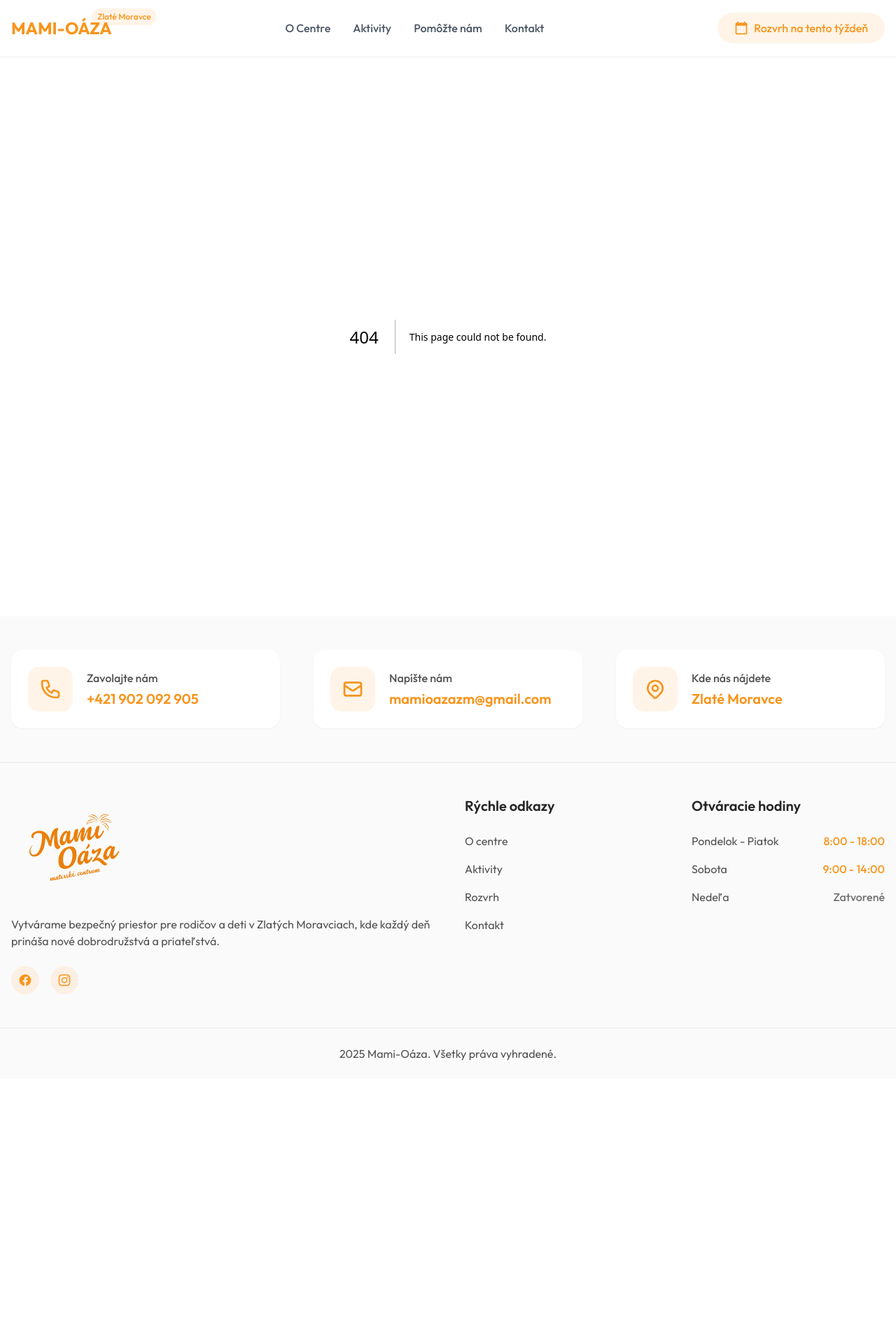
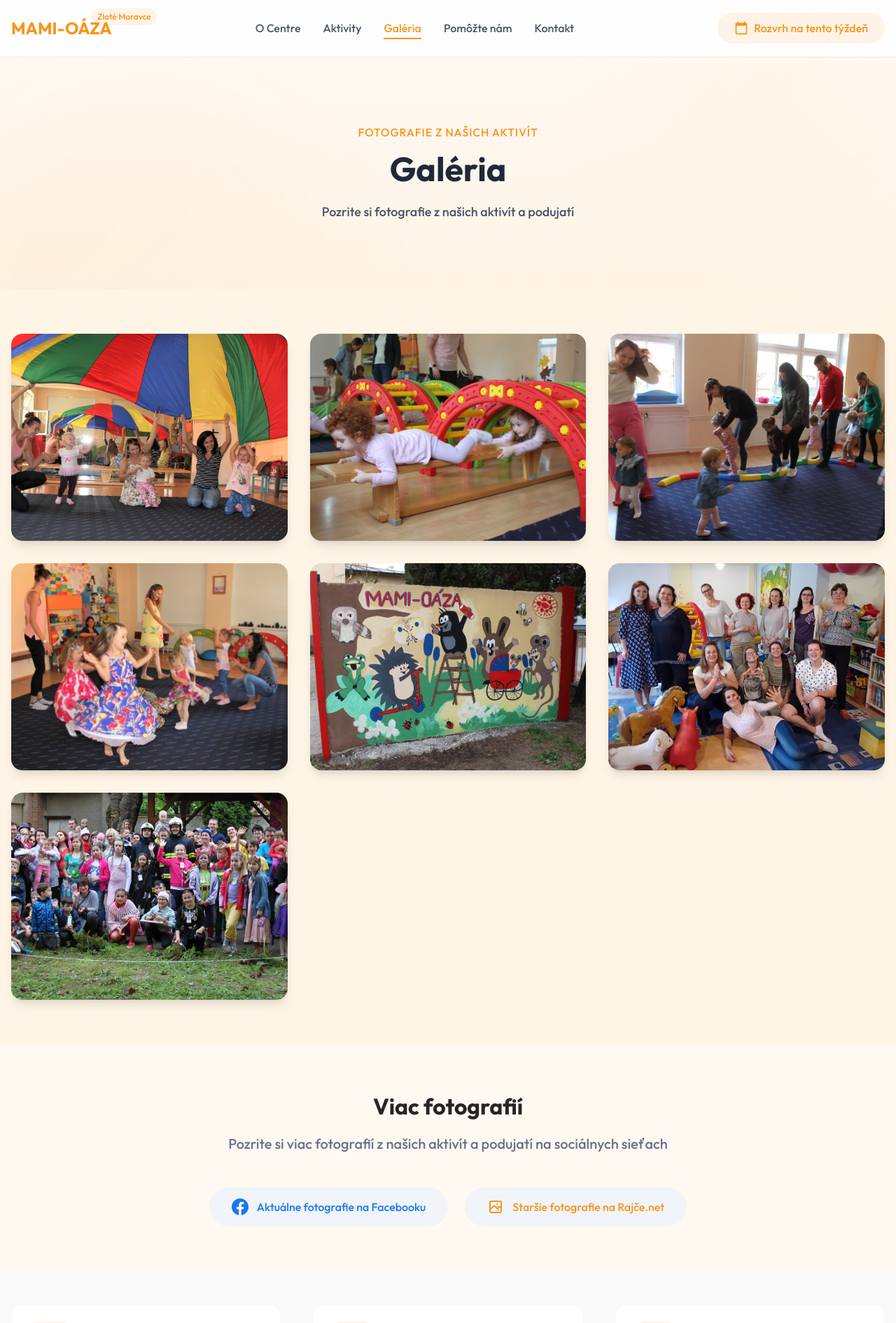
Before and after one commit to martinpagac01/mamioaza, a Next.js app in the folder mamioaza_web/: page /galeria in a window 1280 px wide. Before the commit this address had no page. Shown: the top 1891 px of the page at 70% size. Before the commit the page ends 1542 px from the top, so only its background shows below. Built offline with nearby package versions, Linux system fonts and the light colour scheme.

Commit message:
Update gallery page buttons and styling

```diff
--- /dev/null
+++ b/mamioaza_web/src/app/galeria/page.tsx
@@ -0,0 +1,5 @@
+import Gallery from '@/components/pages/gallery/Gallery';
+
+export default function GalleryPage() {
+  return <Gallery />;
+}
--- a/mamioaza_web/src/app/globals.css
+++ b/mamioaza_web/src/app/globals.css
@@ -18,16 +18,30 @@
   --neutral-50: #FAFAFA;
   --neutral-100: #F5F5F5;
   --neutral-200: #E5E5E5;
+  --neutral-600: #475569;
   --neutral-800: #262626;
 }
 
 html {
   scroll-behavior: smooth;
+  -webkit-font-smoothing: antialiased;
+  -moz-osx-font-smoothing: grayscale;
 }
 
 body {
+  color: var(--neutral-600);
+  background-color: var(--neutral-50);
+  overscroll-behavior-y: none;
+  font-weight: 500;
+}
+
+h1, h2, h3, h4, h5, h6 {
   color: var(--neutral-800);
-  background-color: var(--neutral-50);
+  font-weight: 700;
+}
+
+p {
+  font-weight: 500;
 }
 
 /* Logo color override */
@@ -59,6 +73,26 @@ body {
   animation: float 6s ease-in-out 3s infinite;
 }
 
+.transform-gpu {
+  transform: translateZ(0);
+  backface-visibility: hidden;
+  perspective: 1000;
+  will-change: transform;
+}
+
+.will-animate {
+  will-change: transform, opacity;
+}
+
+@media (prefers-reduced-motion: reduce) {
+  * {
+    animation-duration: 0.01ms !important;
+    animation-iteration-count: 1 !important;
+    transition-duration: 0.01ms !important;
+    scroll-behavior: auto !important;
+  }
+}
+
 @layer components {
   .container {
     @apply max-w-7xl mx-auto px-4 sm:px-6 lg:px-8;
--- a/mamioaza_web/src/components/layout/Footer.tsx
+++ b/mamioaza_web/src/components/layout/Footer.tsx
@@ -152,8 +152,8 @@ export default function Footer() {
         {/* Copyright */}
         <div className="border-t border-neutral-200/80">
           <div className="container mx-auto px-4 py-6">
-            <p className="text-center text-neutral-600">
-              {new Date().getFullYear()} Mami-Oáza. Všetky práva vyhradené.
+            <p className="text-center text-neutral-600 text-sm">
+              &copy; 2008-2025 Materské centrum MAMI - OÁZA. Všetky práva vyhradené.
             </p>
           </div>
         </div>
--- a/mamioaza_web/src/components/layout/Header.tsx
+++ b/mamioaza_web/src/components/layout/Header.tsx
@@ -15,6 +15,7 @@ export default function Header() {
   const mainNavLinks = [
     { href: '/o-centre', label: 'O Centre' },
     { href: '/aktivity', label: 'Aktivity' },
+    { href: '/galeria', label: 'Galéria' },
     { href: '/pomozte-nam', label: 'Pomôžte nám' },
     { href: '/kontakt', label: 'Kontakt' },
   ];
--- a/mamioaza_web/src/components/pages/activities/ActivityCategories.tsx
+++ b/mamioaza_web/src/components/pages/activities/ActivityCategories.tsx
@@ -95,23 +95,26 @@ export default function ActivityCategories() {
             <motion.span
               initial={{ opacity: 0, y: 20 }}
               whileInView={{ opacity: 1, y: 0 }}
-              className="inline-block text-[#F8941C] uppercase tracking-wider font-medium mb-4"
+              viewport={{ margin: "-20% 0px -20% 0px", once: true }}
+              className="inline-block text-[#F8941C] uppercase tracking-wider font-medium mb-4 will-animate"
             >
               NAŠE AKTIVITY
             </motion.span>
             <motion.h2
               initial={{ opacity: 0, y: 20 }}
               whileInView={{ opacity: 1, y: 0 }}
+              viewport={{ margin: "-20% 0px -20% 0px", once: true }}
               transition={{ delay: 0.1 }}
-              className="text-5xl lg:text-6xl font-bold mb-6"
+              className="text-5xl lg:text-6xl font-bold mb-6 text-text-dark will-animate"
             >
               Čo u nás nájdete?
             </motion.h2>
             <motion.p
               initial={{ opacity: 0, y: 20 }}
               whileInView={{ opacity: 1, y: 0 }}
+              viewport={{ margin: "-20% 0px -20% 0px", once: true }}
               transition={{ delay: 0.2 }}
-              className="text-2xl max-w-3xl mx-auto leading-relaxed"
+              className="text-2xl max-w-3xl mx-auto leading-relaxed text-text will-animate font-medium"
             >
               Ponúkame široké spektrum aktivít pre deti aj rodičov.
               Každý si u nás nájde to svoje.
--- /dev/null
+++ b/mamioaza_web/src/components/pages/gallery/Gallery.tsx
@@ -0,0 +1,104 @@
+'use client';
+
+import { motion } from 'framer-motion';
+import Image from 'next/image';
+import Link from 'next/link';
+
+const images = [
+  '/img1.jpg',
+  '/img2.jpg',
+  '/img3.jpg',
+  '/img4.jpg',
+  '/img5.jpg',
+  '/img6.jpg',
+  '/img7.jpg',
+];
+
+export default function Gallery() {
+  return (
+    <div className="min-h-screen bg-cream">
+      {/* Hero Section */}
+      <div className="relative bg-gradient-to-b from-[#FFF9F2] to-[#FFF4E6] transform-gpu">
+        {/* Floating background elements */}
+        <div className="absolute inset-0 overflow-hidden">
+          <div className="absolute -left-20 top-20 w-[600px] h-[600px] bg-gradient-to-br from-[#F8941C]/5 to-transparent rounded-full blur-3xl transform-gpu will-change-transform" />
+          <div className="absolute -right-40 bottom-0 w-[500px] h-[500px] bg-gradient-to-bl from-[#F8941C]/3 to-transparent rounded-full blur-3xl transform-gpu will-change-transform" />
+        </div>
+
+        <div className="container mx-auto px-4 py-24">
+          <div className="max-w-4xl mx-auto text-center">
+            <span className="inline-block text-[#F8941C] uppercase tracking-wider font-medium mb-4">
+              FOTOGRAFIE Z NAŠICH AKTIVÍT
+            </span>
+            <h1 className="text-[#1E293B] text-4xl lg:text-5xl font-bold mb-6">
+              Galéria
+            </h1>
+            <p className="text-slate-600 text-lg max-w-2xl mx-auto">
+              Pozrite si fotografie z našich aktivít a podujatí
+            </p>
+          </div>
+        </div>
+      </div>
+
+      {/* Gallery Grid */}
+      <div className="container mx-auto px-4 py-16">
+        <div className="grid grid-cols-1 md:grid-cols-2 lg:grid-cols-3 gap-8">
+          {images.map((src, index) => (
+            <motion.div
+              key={src}
+              initial={{ opacity: 0, y: 20 }}
+              whileInView={{ opacity: 1, y: 0 }}
+              viewport={{ margin: "-20% 0px -20% 0px", once: true }}
+              transition={{ delay: index * 0.1 }}
+              className="relative aspect-[4/3] rounded-2xl overflow-hidden group shadow-lg hover:shadow-xl transition-all duration-300"
+            >
+              <Image
+                src={src}
+                alt="Aktivity v Mami-Oáze"
+                fill
+                className="object-cover transition-transform duration-300 group-hover:scale-105"
+              />
+              <div className="absolute inset-0 bg-black/20 opacity-0 group-hover:opacity-100 transition-opacity" />
+            </motion.div>
+          ))}
+        </div>
+      </div>
+
+      {/* Social Links Section */}
+      <div className="bg-[#FFF9F2] py-16">
+        <div className="container mx-auto px-4">
+          <div className="max-w-3xl mx-auto text-center">
+            <h2 className="text-[32px] font-bold mb-4">
+              Viac fotografií
+            </h2>
+            <p className="text-[#64748B] text-xl mb-12">
+              Pozrite si viac fotografií z našich aktivít a podujatí na sociálnych sieťach
+            </p>
+            <div className="flex items-center justify-center gap-6">
+              <Link
+                href="https://www.facebook.com/MamiOazaZM"
+                target="_blank"
+                className="flex items-center gap-3 bg-[#F1F5F9] hover:bg-gray-100 text-[#1877F2] px-8 py-4 rounded-[100px]"
+              >
+                <svg className="w-6 h-6" viewBox="0 0 24 24" fill="currentColor">
+                  <path d="M24 12.073c0-6.627-5.373-12-12-12s-12 5.373-12 12c0 5.99 4.388 10.954 10.125 11.854v-8.385H7.078v-3.47h3.047V9.43c0-3.007 1.792-4.669 4.533-4.669 1.312 0 2.686.235 2.686.235v2.953H15.83c-1.491 0-1.956.925-1.956 1.874v2.25h3.328l-.532 3.47h-2.796v8.385C19.612 23.027 24 18.062 24 12.073z"/>
+                </svg>
+                Aktuálne fotografie na Facebooku
+              </Link>
+              <Link
+                href="https://mamioaza.rajce.idnes.cz/"
+                target="_blank"
+                className="flex items-center gap-3 bg-[#F1F5F9] hover:bg-gray-100 text-primary px-8 py-4 rounded-[100px]"
+              >
+                <svg className="w-6 h-6" fill="none" viewBox="0 0 24 24" stroke="currentColor" strokeWidth="2">
+                  <path strokeLinecap="round" strokeLinejoin="round" d="M4 16l4.586-4.586a2 2 0 012.828 0L16 16m-2-2l1.586-1.586a2 2 0 012.828 0L20 14m-6-6h.01M6 20h12a2 2 0 002-2V6a2 2 0 00-2-2H6a2 2 0 00-2 2v12a2 2 0 002 2z" />
+                </svg>
+                Staršie fotografie na Rajče.net
+              </Link>
+            </div>
+          </div>
+        </div>
+      </div>
+    </div>
+  );
+}
--- a/mamioaza_web/src/components/ui/sections/CallToAction.tsx
+++ b/mamioaza_web/src/components/ui/sections/CallToAction.tsx
@@ -33,7 +33,7 @@ export default function CallToAction() {
             viewport={{ margin: "100px" }}
             transition={{ duration: 0.6, delay: 0.1 }}
             style={{ willChange: 'transform, opacity' }}
-            className="text-lg md:text-xl text-white/90 mb-12"
+            className="text-lg md:text-xl text-white/90 mb-12 max-w-2xl mx-auto"
           >
             Vytvárame bezpečný priestor pre vaše deti, kde môžu rásť, učiť sa a zabávať sa.
           </motion.p>
--- a/mamioaza_web/src/components/ui/sections/FAQ.tsx
+++ b/mamioaza_web/src/components/ui/sections/FAQ.tsx
@@ -113,7 +113,7 @@ export default function FAQ() {
               whileInView={{ opacity: 1, y: 0 }}
               viewport={{ once: true }}
               transition={{ delay: 0.2 }}
-              className="text-2xl max-w-3xl mx-auto leading-relaxed"
+              className="text-2xl max-w-3xl mx-auto leading-relaxed text-[#475569]"
             >
               Odpovede na najčastejšie otázky o našom materskom centre
             </motion.p>
--- a/mamioaza_web/src/components/ui/sections/Features.tsx
+++ b/mamioaza_web/src/components/ui/sections/Features.tsx
@@ -91,7 +91,7 @@ export default function Features() {
               initial={{ opacity: 0, y: 20 }}
               whileInView={{ opacity: 1, y: 0 }}
               transition={{ delay: 0.2 }}
-              className="text-2xl max-w-3xl mx-auto leading-relaxed"
+              className="text-2xl max-w-3xl mx-auto leading-relaxed text-[#475569]"
             >
               V našom centre vytvárame bezpečný priestor pre rozvoj vašich detí
             </motion.p>
--- a/mamioaza_web/src/components/ui/sections/Reviews.tsx
+++ b/mamioaza_web/src/components/ui/sections/Reviews.tsx
@@ -131,7 +131,7 @@ export default function Reviews() {
               initial={{ opacity: 0, y: 20 }}
               whileInView={{ opacity: 1, y: 0 }}
               transition={{ delay: 0.2 }}
-              className="text-2xl max-w-3xl mx-auto leading-relaxed"
+              className="text-2xl max-w-3xl mx-auto leading-relaxed text-[#475569]"
             >
               Prečítajte si skúsenosti rodičov s naším centrom
             </motion.p>
--- a/mamioaza_web/tailwind.config.ts
+++ b/mamioaza_web/tailwind.config.ts
@@ -18,6 +18,10 @@ const config: Config = {
         'accent-light': '#FFF0F0', // Soft pink background
         'neutral-warm': '#FFF4E6', // Warm background
         'neutral-cool': '#F8FAFF', // Cool background
+        'text': {
+          DEFAULT: '#475569',
+          dark: '#262626',
+        },
       },
       fontFamily: {
         sans: ['Inter', 'sans-serif'],
```
